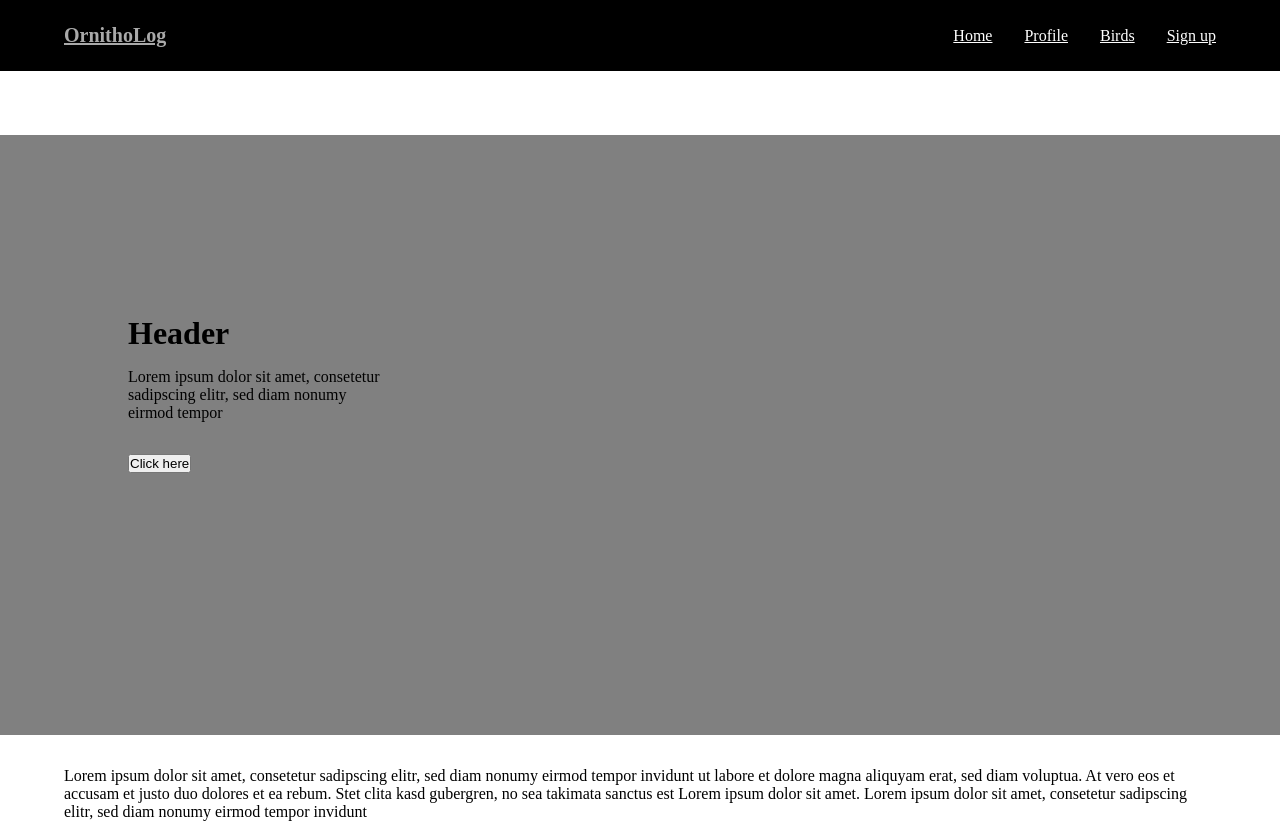
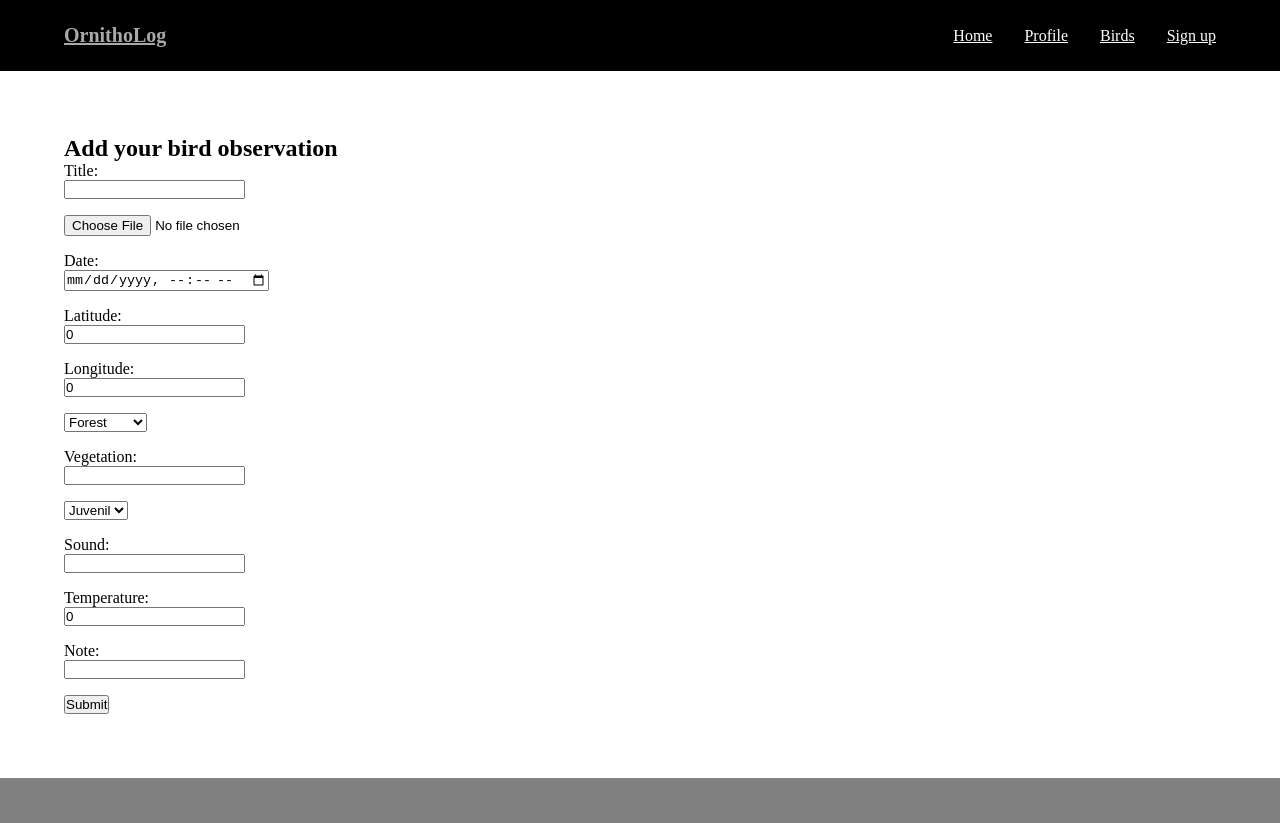
Before and after one commit to ornitholog/ornitholog-client, a React (Vite) app: page / in a window 1280 px wide. Shown: the top 823 px of the page. Built offline with nearby package versions, Linux system fonts and the light colour scheme; no server answers.

Commit message:
add new observation functionality

```diff
--- a/components/NavBar.jsx
+++ b/components/NavBar.jsx
@@ -1,8 +1,11 @@
 import { Link } from "react-router-dom"
 import "../src/styles/NavBar.css"
 
-function NavBar(){
-    return(
+import NewObservation from "./NewObservation";
+
+function NavBar() {
+
+    return (
         <>
             <nav className="NavBar">
                 <Link className="logo" to="/">OrnithoLog</Link>
@@ -21,6 +24,9 @@ function NavBar(){
                     </li>
                 </ul>
             </nav>
+
+            <NewObservation />
+
         </>
     )
 }
--- /dev/null
+++ b/components/NewObservation.jsx
@@ -0,0 +1,176 @@
+import { useState } from "react"
+import axios from "axios";
+
+function NewObservation(){
+
+
+    const url = import.meta.env.VITE_API_URL;
+
+    const [date, setDate] = useState(new Date());
+    const [title, setTitle] = useState("");
+    const [latitude, setLatitude] = useState(0);
+    const [longitude, setLongitude] = useState(0);
+    const [habitat, setHabitat] = useState("forest");
+    const [vegetation, setVegetation] = useState("");
+    const [age, setAge] = useState("juvenil");
+    const [photo, setPhoto] = useState("");
+    const [sound, setSound] = useState("");
+    const [temperature, setTemperature] = useState(0);
+    const [notes, setNotes] = useState("");
+
+    const handleSubmit = (e) => {
+        e.preventDefault();
+
+        const requestBody = {
+            date,
+            title,
+            location: {
+                type: "Point",
+                coordinates: [latitude, longitude]
+            },
+            habitat,
+            vegetation,
+            age,
+            photo,
+            sound,
+            temperature
+        };
+
+        // Get the token from the localStorage
+        const storedToken = localStorage.getItem('authToken');
+
+        // Send the token through the request "Authorization" Headers
+        axios
+            .post(`${url}/api/observations/`, requestBody, { headers: { Authorization: `Bearer ${storedToken}` } })
+            .then((response) => {
+                // Reset the state
+                setTitle("");
+                setDate(new Date())
+                setLatitude(0)
+                setLongitude(0)
+                setHabitat("")
+                setVegetation("")
+                setAge("")
+                setPhoto("")
+                setSound("")
+                setTemperature(0)
+                setNotes("")
+            })
+            .catch((error) => console.log(error));
+    };
+
+    return(
+        <>
+            <div className="createObservation container">
+                <h2>Add your bird observation</h2>
+
+                <form onSubmit={handleSubmit}>
+                    <label>
+                        Title:
+                        <input
+                            type="text"
+                            name="title"
+                            value={title}
+                            onChange={(e) => setTitle(e.target.value)}
+                        />
+                    </label>
+                    <input
+                        type="file"
+                        accept="image/*"
+                        onChange={(e) => setPhoto(e.target.value)}
+                    />
+                    <label>
+                        Date:
+                        <input
+                            type="datetime-local"
+                            name="date"
+                            value={date}
+                            onChange={(e) => setDate(e.target.value)}
+                        />
+                    </label>
+                    <label>
+                        Latitude:
+                        <input
+                            type="number"
+                            name="latitude"
+                            value={latitude}
+                            onChange={(e) => setLatitude(e.target.value)}
+                        />
+                    </label>
+                    <label>
+                        Longitude:
+                        <input
+                            type="number"
+                            name="longitude"
+                            value={longitude}
+                            onChange={(e) => setLongitude(e.target.value)}
+                        />
+                    </label>
+                    <select
+                        onChange={(e) => { setHabitat(e.target.value) }}>
+
+                        <option value="forest">Forest</option>
+                        <option value="grassland">Grassland</option>
+                        <option value="wetland">Wetland</option>
+                        <option value="coast">Coast</option>
+                        <option value="urban">Urban</option>
+                        <option value="mountain">Mountain</option>
+                        <option value="river">River</option>
+
+                    </select>
+                    <label>
+                        Vegetation:
+                        <input
+                            type="text"
+                            name="vegetation"
+                            value={vegetation}
+                            onChange={(e) => setVegetation(e.target.value)}
+                        />
+                    </label>
+                    <select
+                        onChange={(e) => { setAge(e.target.value) }}>
+
+                        <option value="juvenil">Juvenil</option>
+                        <option value="adult">Adult</option>
+                    </select>
+                    <label>
+                        Sound:
+                        <input
+                            type="text"
+                            name="sound"
+                            value={sound}
+                            onChange={(e) => setSound(e.target.value)}
+                        />
+                    </label>
+
+                    <label>
+                        Temperature:
+                        <input
+                            type="number"
+                            name="temperature"
+                            value={temperature}
+                            onChange={(e) => setTemperature(parseInt(e.target.value))}
+                        />
+                    </label>
+
+                    <label>
+                        Note:
+                        <input
+                            type="textarea"
+                            rows="4"
+                            name="notes"
+                            value={notes}
+                            onChange={(e) => setNotes(e.target.value)}
+                        />
+                    </label>
+
+
+                    <button type="submit">Submit</button>
+                </form>
+
+            </div>
+        </>
+    )
+}
+
+export default NewObservation
--- a/pages/ObservationDetailPage.jsx
+++ b/pages/ObservationDetailPage.jsx
@@ -24,6 +24,10 @@ function ObservationDetailPage(){
         useEffect(() => {
             getObservation();
         }, []);
+
+        useEffect(() => {
+            console.log(observation)
+        }, [observation])
 
 
     return(
--- a/src/index.css
+++ b/src/index.css
@@ -7,3 +7,12 @@
   flex-direction: row;
   justify-content: space-between;
 }
+
+form {
+  margin-bottom: 64px;
+}
+
+form label, form input, form select {
+  margin-bottom: 16px;
+  display: block;
+}
```
